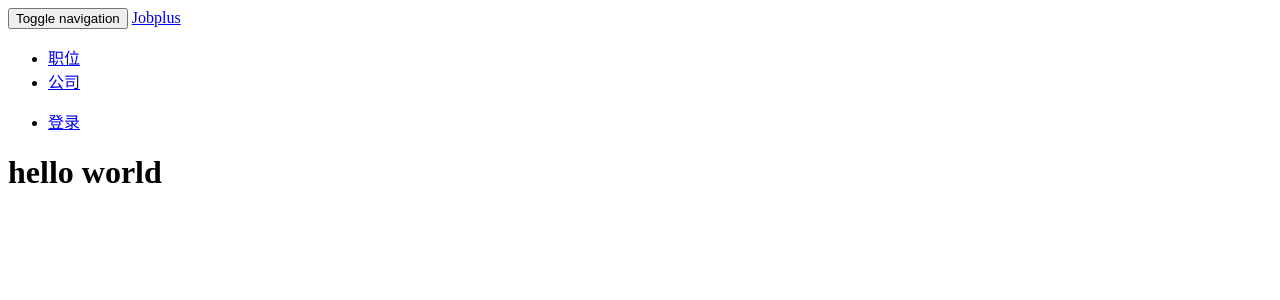
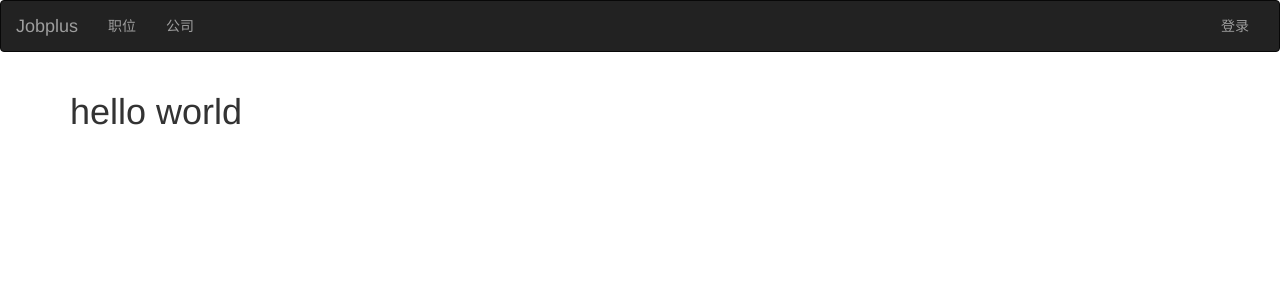
Before and after one commit to uranuday/jobplus7, a Flask app: page / in a window 1280 px wide. Shown: the top 300 px of the page. Run offline with Flask 2, Linux system fonts and the light colour scheme; some libraries are stand-ins or nearby versions.

Commit message:
index init

```diff
--- a/jobplus/templates/base.html
+++ b/jobplus/templates/base.html
@@ -6,7 +6,7 @@
 <head>
     <meta charset="utf-8">
     <title>{% block title %}{% endblock %}</title>
-    <link ref="stylesheet" href="https://cdn.bootcss.com/bootstrap/3.3.7/css/bootstrap.min.css">
+    <link rel="stylesheet" href="https://cdn.bootcss.com/bootstrap/3.3.7/css/bootstrap.min.css">
 
 </head>
 
@@ -14,7 +14,7 @@
 <body>
 
 
-    <nav class="navbar navbar-default">
+    <nav class="navbar navbar-inverse">
         <div class="container-fluid">
             <div class="navbar-header">
                 <button type="button" class="navbar-toggle collapsed" data-toggle="collapse" data-target="#bs-example-navbar-collapse-1" aria-expanded="false">
@@ -23,7 +23,7 @@
                     <span class="icon-bar"></span>
                     <span class="icon-bar"></span>
                 </button>
-                <a class="navbar-brand" href="#">Jobplus</a>
+                <a class="navbar-brand" href="/">Jobplus</a>
             </div>
 
             <div class="collapse navbar-collapse" id="bs-example-navbar-collapse-1">
@@ -47,7 +47,7 @@
     </div>
 
     <script src="https://cdnjs.cloudflare.com/ajax/libs/jquery/3.2.1/jquery.min.js"></script>
-    <script src="https://cdn.bootcss.com/bootstrap/3.3.7/js/bootstrap.min.js"</script>
+    <script src="https://cdn.bootcss.com/bootstrap/3.3.7/js/bootstrap.min.js"></script>
 
 </body>
 
```
